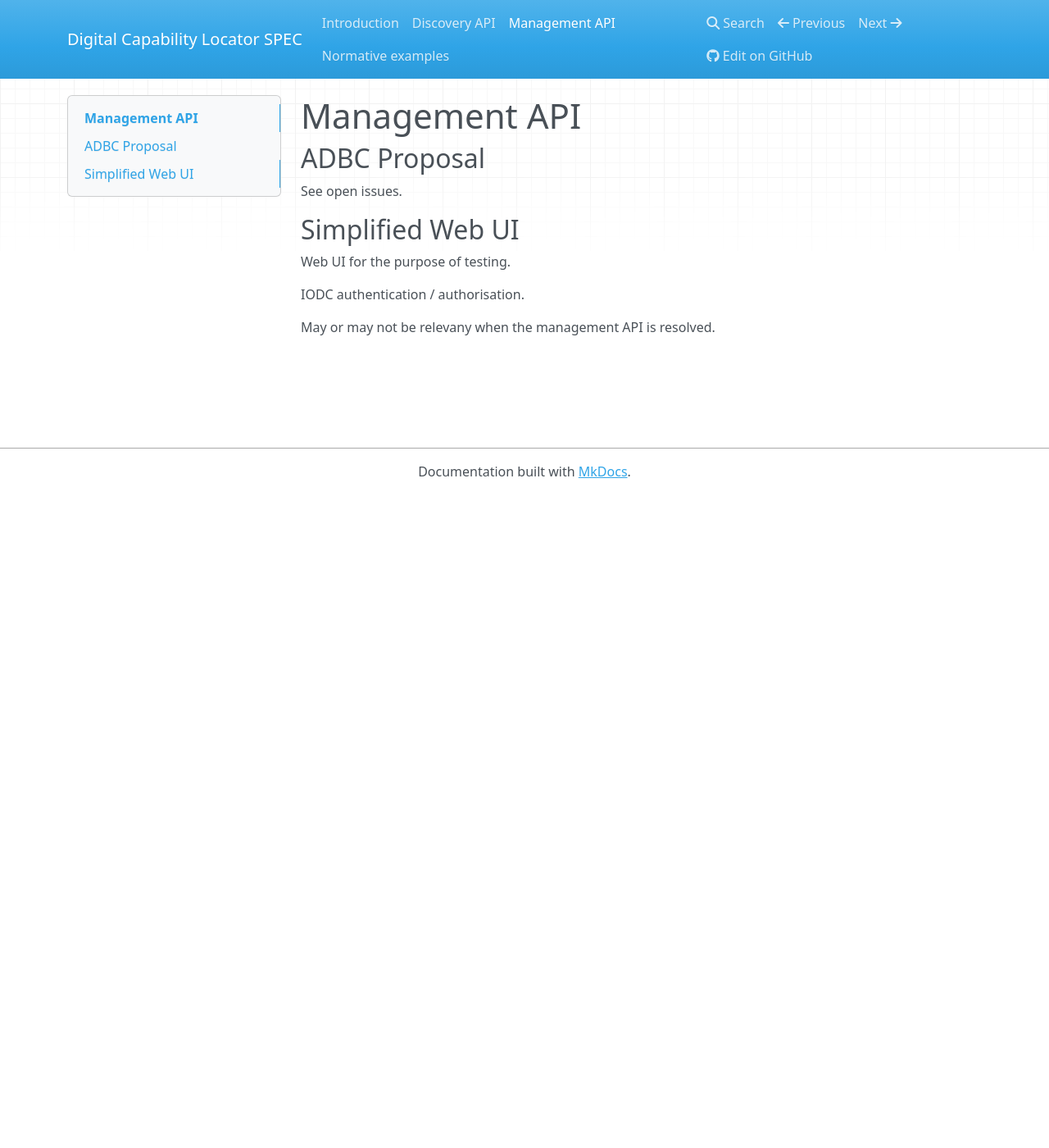
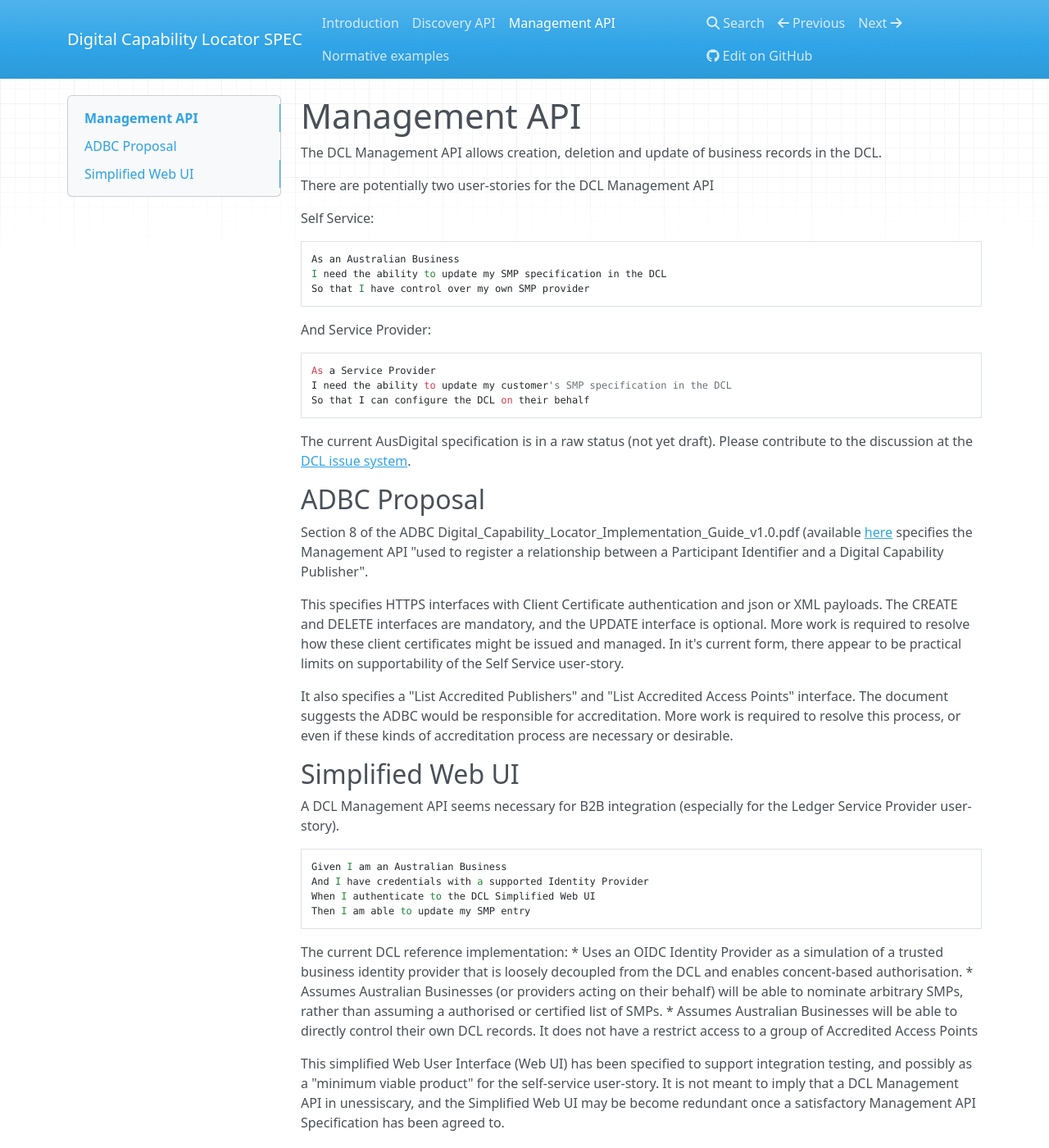
Before and after one commit to ausdigital/ausdigital-dcl, an MkDocs documentation site: the page built from docs/management_api.md, in a window 1280 px wide and 1400 px high. Shown: the whole window at 82% size. Built offline with MkDocs 1.6.1, drawn with Linux system fonts in a browser that asks for light colours; nearby versions of some CDN libraries; old or Windows-style settings are respelled for this version of MkDocs; some of the changed text lies outside the part shown.

Commit message:
specify docs/management_api.md

````diff
--- a/docs/management_api.md
+++ b/docs/management_api.md
@@ -1,14 +1,108 @@
 # Management API
+
+The DCL Management API allows creation, deletion and update of business records in the DCL.
+
+There are potentially two user-stories for the DCL Management API
+
+Self Service:
+```
+As an Australian Business
+I need the ability to update my SMP specification in the DCL
+So that I have control over my own SMP provider
+```
+
+And Service Provider:
+```
+As a Service Provider
+I need the ability to update my customer's SMP specification in the DCL
+So that I can configure the DCL on their behalf
+```
+
+The current AusDigital specification is in a raw status (not yet draft). Please contribute to the discussion at the [DCL issue system](https://github.com/ausdigital/capability-locator/issues/).
 
 
 ## ADBC Proposal
 
-See open issues.
+Section 8 of the ADBC Digital_Capability_Locator_Implementation_Guide_v1.0.pdf (available [here](https://github.org/ausdigital/adbc/) specifies the Management API "used to register a relationship between a Participant
+Identifier and a Digital Capability Publisher".
+
+This specifies HTTPS interfaces with Client Certificate authentication and json or XML payloads. The CREATE and DELETE interfaces are mandatory, and the UPDATE interface is optional. More work is required to resolve how these client certificates might be issued and managed. In it's current form, there appear to be practical limits on supportability of the Self Service user-story.
+
+It also specifies a "List Accredited Publishers" and "List Accredited Access Points" interface. The document suggests the ADBC would be responsible for accreditation. More work is required to resolve this process, or even if these kinds of accreditation process are necessary or desirable.
+
 
 ## Simplified Web UI
 
-Web UI for the purpose of testing.
+A DCL Management API seems necessary for B2B integration (especially for the Ledger Service Provider user-story).
 
-IODC authentication / authorisation.
+```
+Given I am an Australian Business
+And I have credentials with a supported Identity Provider
+When I authenticate to the DCL Simplified Web UI
+Then I am able to update my SMP entry
+```
 
-May or may not be relevany when the management API is resolved.
+The current DCL reference implementation:
+ * Uses an OIDC Identity Provider as a simulation of a trusted business identity provider that is loosely decoupled from the DCL and enables concent-based authorisation.
+ * Assumes Australian Businesses (or providers acting on their behalf) will be able to nominate arbitrary SMPs, rather than assuming a authorised or certified list of SMPs.
+ * Assumes Australian Businesses will be able to directly control their own DCL records. It does not have a restrict access to a group of Accredited Access Points
+
+This simplified Web User Interface (Web UI) has been specified to support integration testing, and possibly as a "minimum viable product" for the self-service user-story.  It is not meant to imply that a DCL Management API in unessiscary, and the Simplified Web UI may be become redundant once a satisfactory Management API Specification has been agreed to.
+
+The following Simplified Web UI SPEC is proposed as an interim measure
+```
+Feature: Simplified SMP update
+    As an eInvoicing participant,
+    I need to update my SMP entry with the simplified DCL web interface
+    So that I can chose my SMP provider
+
+Scenario: Log in and see the update form
+    Given I have ABN credentials at the DCL web interface
+    When I authenticate
+    Then I see "Update SMP"
+    Then I click "Update SMP"
+    Then I see "Here you can change your DCP to any domain name."
+    And I see "New SMP Value"
+
+Scenario: Update SMP value
+    Given I have ABN credentials at the DCL web interface
+    When I authenticate
+    # When I go "/"
+    Then I see "Update SMP"
+    Then I click "Update SMP"
+    Then I see "Here you can change your DCP to any domain name."
+    And I see "New SMP Value"
+    Then I fill the 'new_smp_value' field by 'just.another.smp.testpoint.io' value
+    Then I submit the form
+    And I see "Value update scheduled"
+
+Scenario: Check the update form
+    Given I have ABN credentials at the DCL web interface
+    When I authenticate
+    And click the "update my SMP" button
+    Then I see the SMP update form
+
+Scenario: Check the save button
+    Given I have ABN credentials at the DCL web interface
+    When I authenticate
+    And click the "update my SMP" button
+    And I enter new value in the SMP update form
+    Then I see "save" button
+
+Scenario: Check the confirm button
+    Given I have ABN credentials at the DCL web interface
+    When I authenticate
+    And click the "update my SMP" button
+    And I enter new value in the SMP update form
+    And then I click the "save" button
+    Then I see the "confirm" button
+
+Scenario: Save changes to the SMP
+    Given I have ABN credentials at the DCL web interface
+    When I authenticate
+    And click the "update my SMP" button
+    And I enter new value in the SMP update form
+    And then I click the "save" button
+    And I click the "confirm" button
+    Then I see "SMP updated" message
+```
````
